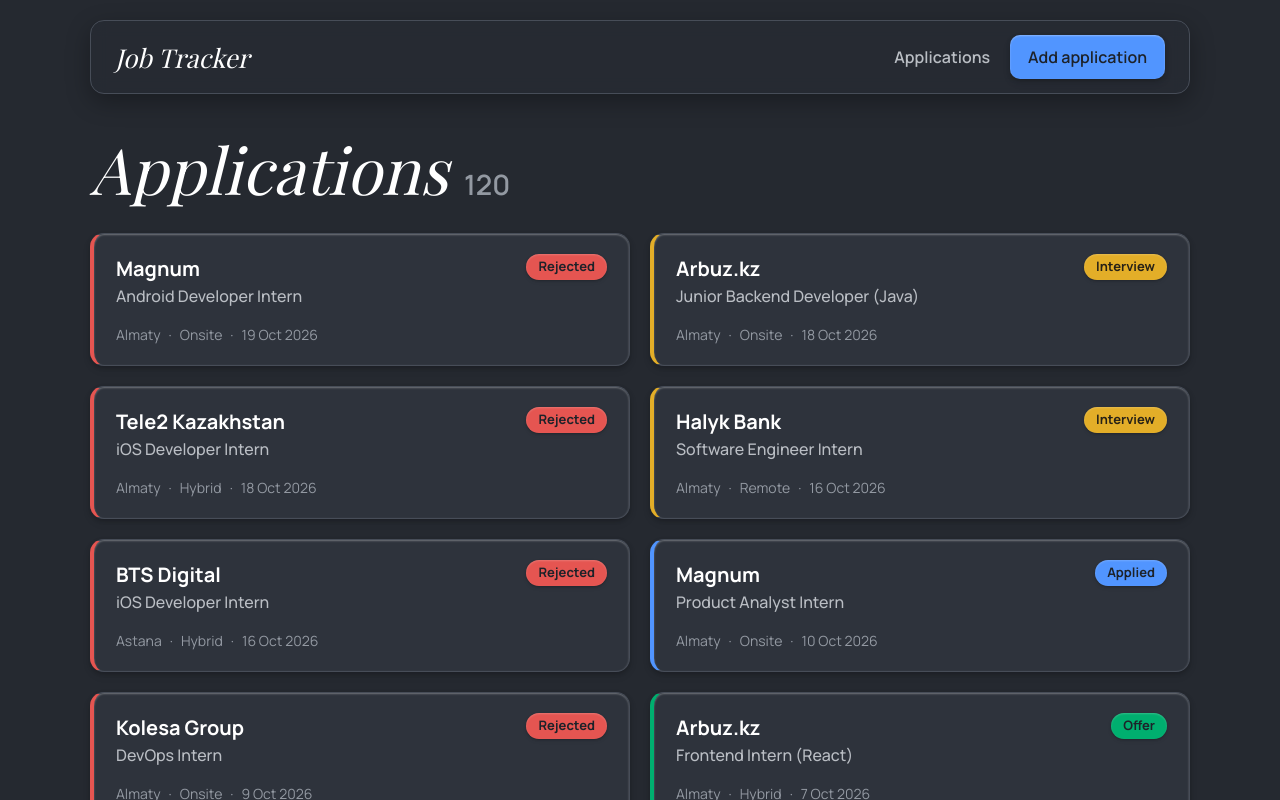
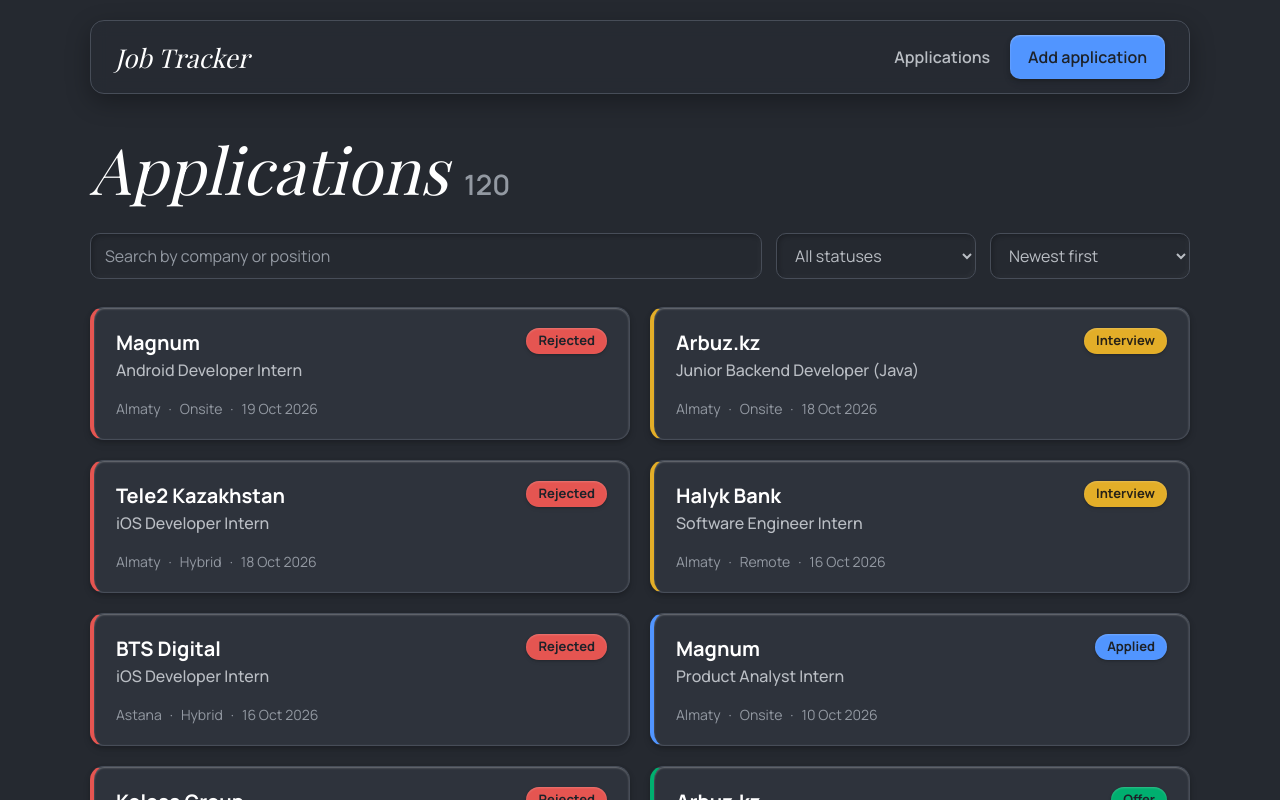
Before and after one commit to kimashii-dan/react-job-app-tracker, a React (Vite) app: page / in a window 1280 px wide. Shown: the top 800 px of the page. Built offline with nearby package versions, Linux system fonts and the light colour scheme; a web font is replaced by a local one.

Commit message:
add search, status filter and sort controls

```diff
--- /dev/null
+++ b/src/components/Controls.css
@@ -0,0 +1,19 @@
+.controls {
+  display: grid;
+  grid-template-columns: 1fr 200px 200px;
+  gap: 14px;
+}
+
+.controls select {
+  cursor: pointer;
+}
+
+@media (max-width: 900px) {
+  .controls {
+    grid-template-columns: 1fr 1fr;
+  }
+
+  .controls-search {
+    grid-column: 1 / -1;
+  }
+}
--- /dev/null
+++ b/src/components/Controls.jsx
@@ -0,0 +1,30 @@
+import './Controls.css'
+
+function Controls({ search, status, sort, onSearchChange, onStatusChange, onSortChange }) {
+  return (
+    <div className="controls">
+      <input
+        type="search"
+        className="controls-search"
+        placeholder="Search by company or position"
+        aria-label="Search"
+        value={search}
+        onChange={(e) => onSearchChange(e.target.value)}
+      />
+      <select aria-label="Filter by status" value={status} onChange={(e) => onStatusChange(e.target.value)}>
+        <option value="all">All statuses</option>
+        <option value="applied">Applied</option>
+        <option value="interview">Interview</option>
+        <option value="offer">Offer</option>
+        <option value="rejected">Rejected</option>
+      </select>
+      <select aria-label="Sort" value={sort} onChange={(e) => onSortChange(e.target.value)}>
+        <option value="newest">Newest first</option>
+        <option value="oldest">Oldest first</option>
+        <option value="company">Company A–Z</option>
+      </select>
+    </div>
+  )
+}
+
+export default Controls
--- a/src/index.css
+++ b/src/index.css
@@ -1,4 +1,6 @@
 :root {
+  color-scheme: dark;
+
   --neutral-hue: 260;
   --neutral-chroma: 0.015;
 
--- a/src/pages/ListPage.jsx
+++ b/src/pages/ListPage.jsx
@@ -1,6 +1,7 @@
 import { useEffect, useState } from 'react'
 import { getApplications } from '../api.js'
 import ApplicationList from '../components/ApplicationList.jsx'
+import Controls from '../components/Controls.jsx'
 import Message from '../components/Message.jsx'
 import './ListPage.css'
 
@@ -9,11 +10,12 @@
   const [total, setTotal] = useState(0)
   const [loading, setLoading] = useState(true)
   const [error, setError] = useState(null)
+  const [query, setQuery] = useState({ search: '', status: 'all', sort: 'newest' })
 
   useEffect(() => {
     let ignore = false
 
-    getApplications({})
+    getApplications(query)
       .then((data) => {
         if (!ignore) {
           setApplications(data.items)
@@ -32,7 +34,12 @@
     return () => {
       ignore = true
     }
-  }, [])
+  }, [query])
+
+  function updateQuery(changes) {
+    setQuery({ ...query, ...changes })
+    setLoading(true)
+  }
 
   let content
   if (loading) {
@@ -51,6 +58,14 @@
         <h1 className="page-title">Applications</h1>
         {!loading && !error && <span className="list-count">{total}</span>}
       </div>
+      <Controls
+        search={query.search}
+        status={query.status}
+        sort={query.sort}
+        onSearchChange={(value) => updateQuery({ search: value })}
+        onStatusChange={(value) => updateQuery({ status: value })}
+        onSortChange={(value) => updateQuery({ sort: value })}
+      />
       {content}
     </div>
   )
```
